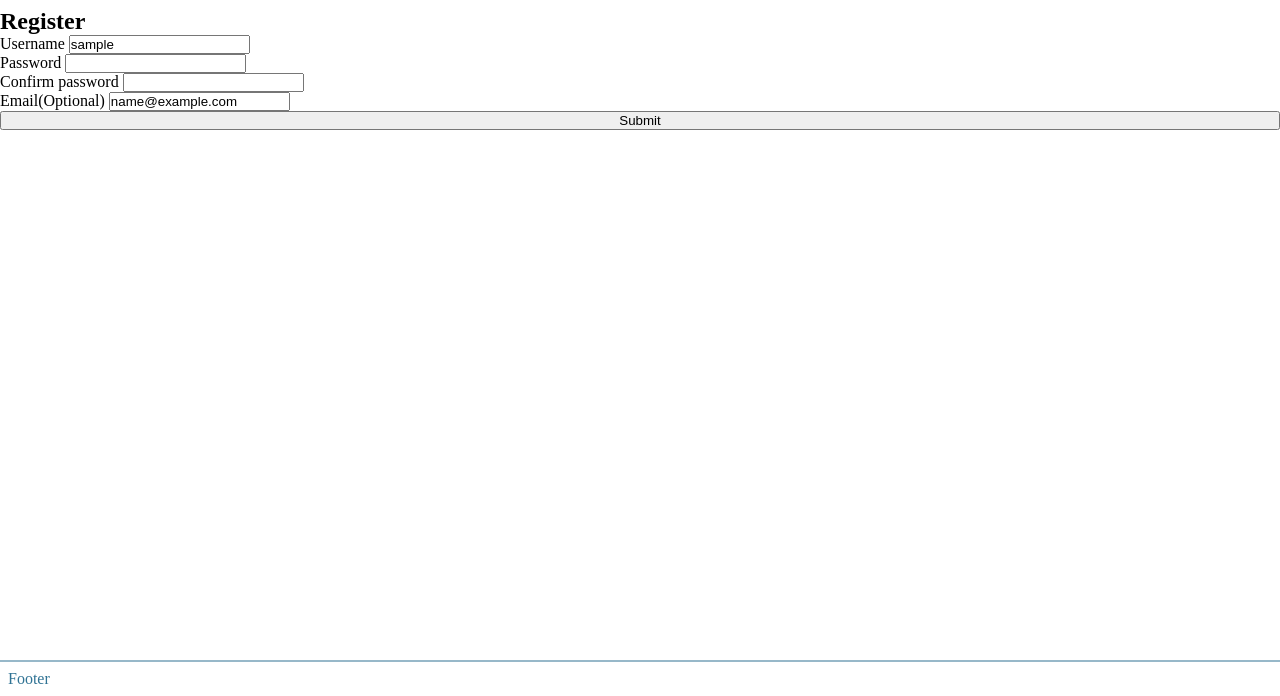
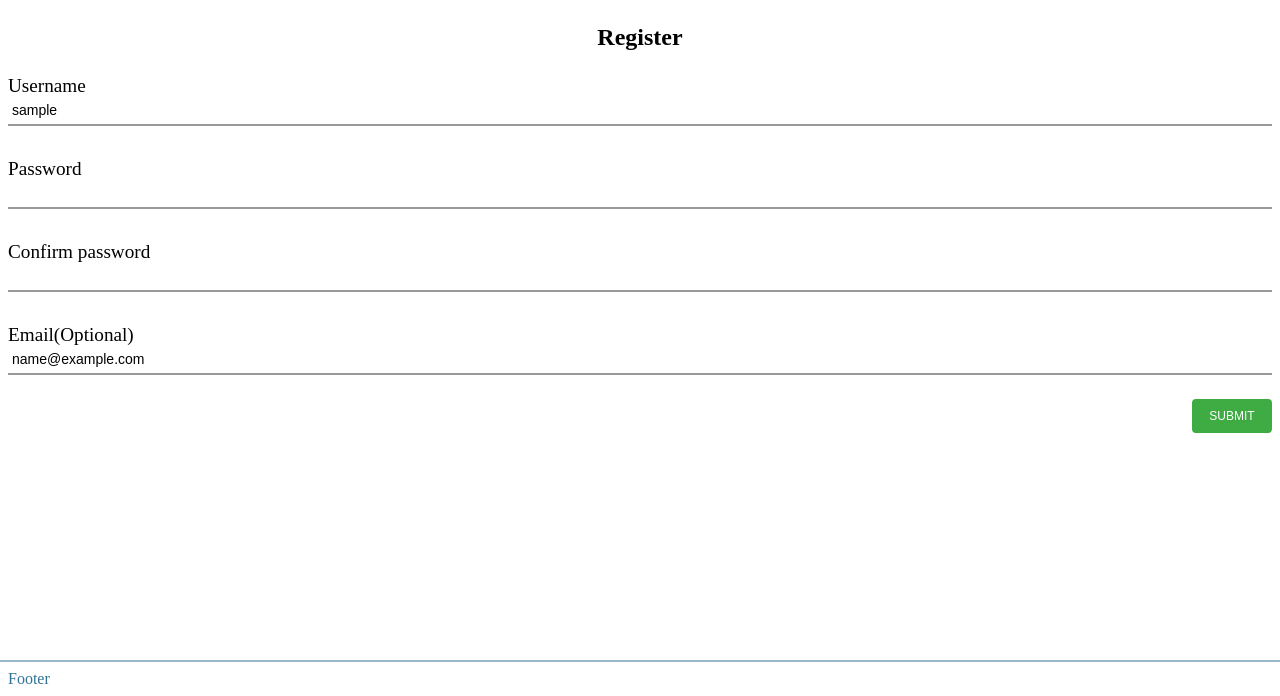
Before and after one commit to oscarchang1226/multi-user-blog, a Python web app: template templates/signup.html in a window 1280 px wide. Shown: the part 104-800 px from the top of the page. Run offline with Jinja, Linux system fonts and the light colour scheme; the template is opened without the code that fills it: most values are stand-ins (such as "Sample title", 1, 10 or a date in 2020).

Commit message:
css update for signup login and blog entry pages.

```diff
--- a/css/index.css
+++ b/css/index.css
@@ -14,6 +14,7 @@ body {
 
 header {
     height: 48px;
+    min-height: 48px;
     font-size: .75em;
     border-bottom: 2px solid rgba(48, 115, 148, .5);
     margin-bottom: 8px;
@@ -33,8 +34,21 @@ header {
     color: rgba(48,115,148,1);
 }
 
+.current_user {
+    width: 20%;
+    display: flex;
+    flex-direction: column;
+    padding-right: 8px;
+    font-size: 1.25em;
+}
+
+.current_user span {
+    margin: auto;
+}
+
 nav {
     height: 48px;
+    min-height: 48px;
     display: flex;
     flex-direction: row-reverse;
     margin-bottom: 8px;
@@ -57,7 +71,7 @@ nav {
     font-size: .75em;
 }
 
-.nav_buttons:hover, .lone_button:hover {
+.nav_buttons:hover, .lone_button:hover, input[type=submit]:hover {
     -webkit-box-shadow: 2px 2px 5px 1px rgba(0,0,0, .4);
     -moz-box-shadow: 2px 2px 5px 1px rgba(0,0,0, .4);
     box-shadow: 2px 2px 5px 1px rgba(0,0,0, .4);
@@ -68,12 +82,17 @@ main, form, .entry_container {
     flex-direction: column;
 }
 
+main {
+    height: 100%;
+    min-height: 500px;
+}
+
 .lone_button {
     width: 80px;
     text-align: center;
     border: 2px solid rgb(76, 175, 80);
     border-radius: 4px;
-    margin: auto 8px 8px auto;
+    margin: 8px 8px 8px auto;
 }
 
 .lone_button a {
@@ -85,9 +104,12 @@ main, form, .entry_container {
     text-transform: uppercase;
 }
 
+.entry_form {
+    border-bottom: 1px solid rgba(0, 0, 0, .13);
+}
+
 .entry_container {
     padding: 8px;
-    border-bottom: 1px solid rgba(0, 0, 0, .13);
 }
 
 .entry_header {
@@ -123,12 +145,83 @@ main, form, .entry_container {
     display: flex;
 }
 
-.entry_footer input[type=image]{
+.entry_footer input {
+    margin: auto 4px auto 4px;
+}
+
+.entry_footer input:first-child {
     margin: auto 4px auto auto;
 }
 
 .entry_footer span {
     margin: auto 0;
+}
+
+.main_form {
+    padding: 8px;
+}
+
+.main_form h2 {
+    padding: 8px 0;
+    width: 100%;
+    text-align: center;
+    margin-bottom: 8px;
+}
+
+.main_form label {
+    display: flex;
+    flex-direction: column;
+    margin-bottom: 8px;
+    padding: 8px 0px;
+}
+
+.main_form label span {
+    font-size: 1.2em;
+}
+
+.main_form label input {
+    line-height: 27px;
+    font-size: 14px;
+    padding-left: 4px;
+    outline: none;
+    border: none;
+    border-bottom: 2px solid rgba(0, 0, 0, .4);
+}
+
+.main_form label textarea {
+    width: 100%;
+    max-width: 100%;
+    height: 200px;
+    max-height: 200px;
+    font-size: 14px;
+    line-height: 27px;
+}
+
+input[type=submit] {
+    width: 80px;
+    outline: none;
+    border: 2px solid rgb(63, 171, 67);
+    border-radius: 4px;
+    padding: 8px;
+    text-transform: uppercase;
+    background-color: rgb(63, 171, 67);
+    font-size: .75em;
+    color: rgba(255, 255, 255, 1);
+    margin-right: 0;
+    margin-left: auto;
+}
+
+.error {
+    color: red;
+    width: 100%;
+    font-size: 1.5em;
+    text-align: center;
+}
+
+.error.inline {
+    font-size: .75em;
+    text-align: left;
+    margin-top: 8px;
 }
 
 footer {
--- a/templates/blog.html
+++ b/templates/blog.html
@@ -25,7 +25,9 @@
                         {% else %}
                             <input class="like_button" type="image" disabled="true" value="Like"/>
                         {% endif %}
-                        <span>{{entry.liked_by|length}}</span>
+                        {% if (entry.liked_by | length) > 0 %}
+                            <span>{{entry.liked_by|length}}</span>
+                        {% endif %}
                     </div>
                 </div>
             </form>
--- a/templates/index.html
+++ b/templates/index.html
@@ -10,6 +10,12 @@
         <header>
             <div class="header_inner">
                 <h1><a href="/blog">U BLOG</a></h1>
+                {% if current_user %}
+                    <div class="current_user">
+                        <span>Account</span>
+                        <span>{{current_user.username}}</span>
+                    </div>
+                {% endif %}
             </div>
         </header>
         <nav>
--- a/templates/login.html
+++ b/templates/login.html
@@ -2,7 +2,7 @@
 
 {% block content %}
     <main>
-        <form method="post">
+        <form method="post" class="main_form">
             <h2>Login</h2>
             <div class="error">
                 {% if invalid_login %}
--- a/templates/newpost.html
+++ b/templates/newpost.html
@@ -2,13 +2,13 @@
 
 {% block content %}
     <main>
+        <form method="post" class="main_form">
             <h2>New Post</h2>
             <div class="error">
                 {% if invalid %}
                     <span>Both Subject and content are required.</span>
                 {% endif %}
             </div>
-        <form method="post">
             <label>
                 <span>Subject</span>
                 <input type="text" name="subject" value="{{subject}}" />
--- a/templates/signup.html
+++ b/templates/signup.html
@@ -2,19 +2,12 @@
 
 {% block content %}
     <main>
-        <!-- {% if users %}
-            {% for user in users %}
-                <div class="user_block">
-                    <span>{{user.email}}</span>
-                </div>
-            {% endfor %}
-        {% endif %} -->
-        <form method="post">
+        <form method="post" class="main_form">
             <h2>Register</h2>
             <label>
                 <span>Username</span>
                 <input type="text" name="username" value="{{username}}"/>
-                <div class="error">
+                <div class="error inline">
                     {% if valid_username == None %}
                         <span>Please enter a valid username. (3 - 20 characters)</span>
                     {% else %}
@@ -27,7 +20,7 @@
             <label>
                 <span>Password</span>
                 <input type="password" name="password"/>
-                <div class="error">
+                <div class="error inline">
                     {% if valid_password == None %}
                         <span>Please enter a valid password.</span>
                     {% endif %}
@@ -36,7 +29,7 @@
             <label>
                 <span>Confirm password</span>
                 <input type="password" name="verify"/>
-                <div class="error">
+                <div class="error inline">
                     {% if valid_password and not valid_verify %}
                         <span>Password not match.</span>
                     {% endif %}
@@ -45,7 +38,7 @@
             <label>
                 <span>Email(Optional)</span>
                 <input type="email" name="email" value="{{email}}"/>
-                <div class="error">
+                <div class="error inline">
                     {% if valid_email == None %}
                         <span>Please enter a valid email. Ex: example@example.com</span>
                     {% else %}
```
Also changed, not shown: templates/entry.html (+17 -15 lines), 1 other file. Lines whose indentation alone changed are shown as unchanged.
